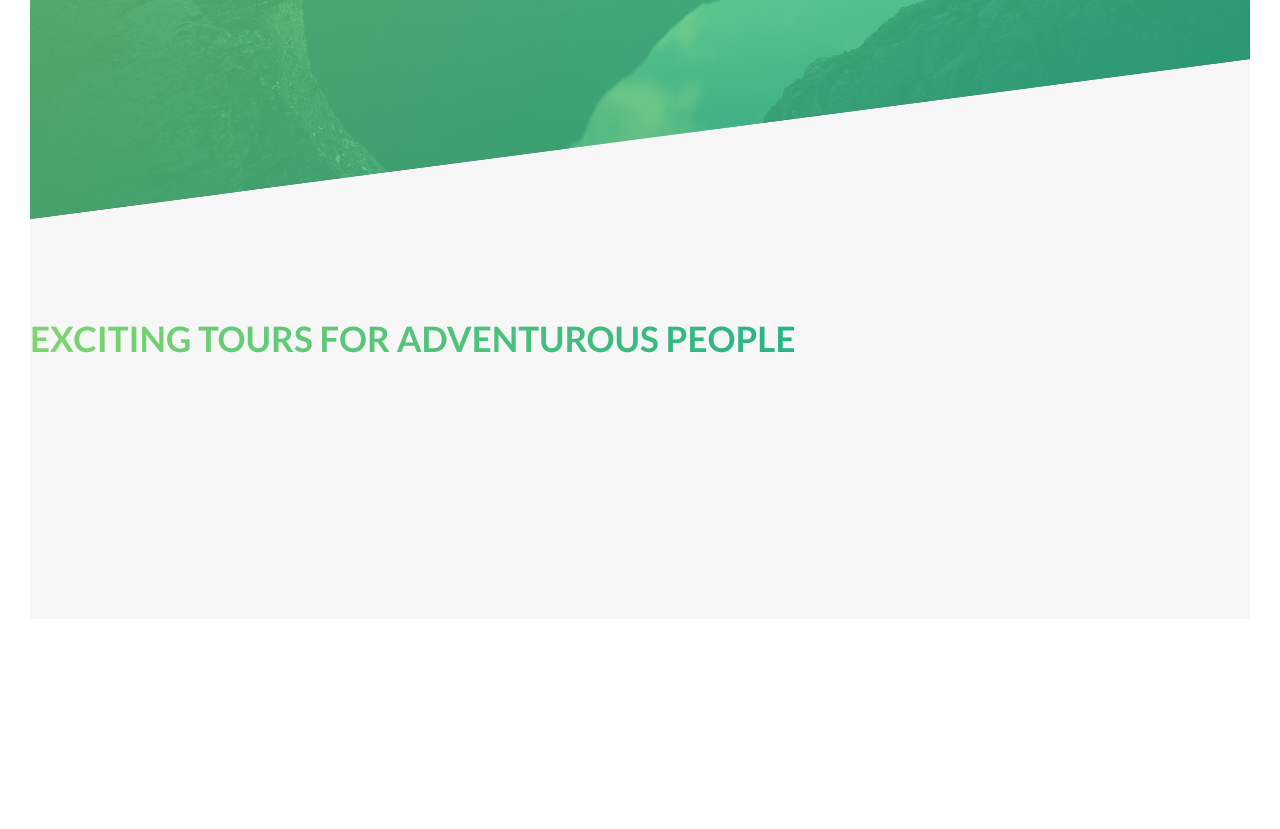
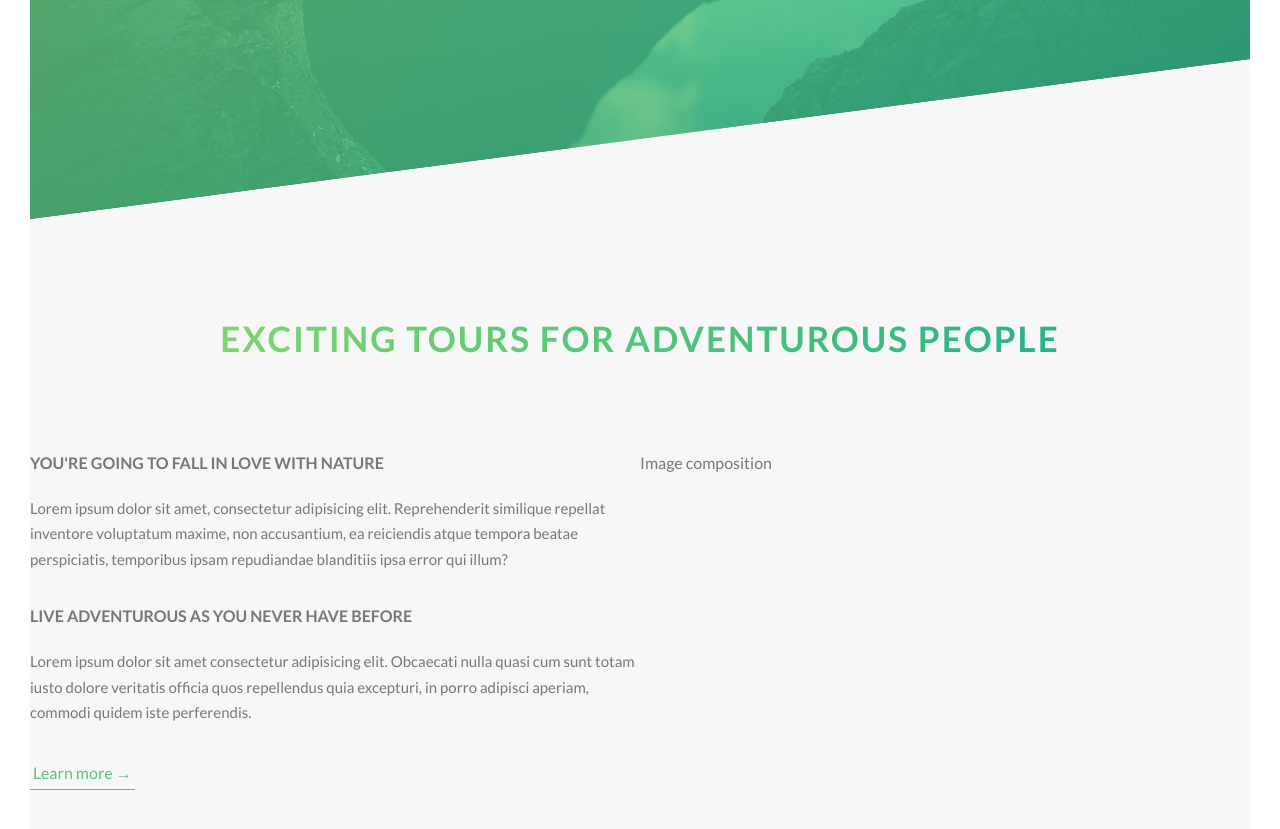
Before and after one commit to scottie-schneider/natour, a Next.js app: page /home in a window 1280 px wide. Shown: the part 571-1400 px from the top of the page. Before the commit the page ends 1220 px from the top, so only its background shows below. Built offline with nearby package versions, Linux system fonts and the light colour scheme; no server answers.

Commit message:
buttons and transforms

```diff
--- a/pages/home.js
+++ b/pages/home.js
@@ -29,13 +29,45 @@ const theme = {
 	white: '#fff',
 	black: '#000',
 	grey_light_1: '#f7f7f7',
+	// Font
+	default_font: '1.6rem',
 };
 const StyledMain = styled.main`
+	/* Animations */
+
+	/* Base */
+	.tour-marketing {
+		display: grid;
+		grid-template-columns: 1fr 1fr;
+	}
+	.btn-text {
+		&:link,
+		&:visited {
+			font-size: ${props => props.theme.default_font};
+			color: ${props => props.theme.primary};
+			display: inline-block;
+			text-decoration: none;
+			border-bottom: 1px solid ${props => props.theme.primary};
+			padding: 3px;
+			transition: all 0.2s;
+		}
+		&:hover {
+			background-color: ${props => props.theme.primary};
+			color: ${props => props.theme.white};
+			box-shadow: 0 1rem 2rem rgba(0, 0, 0, 0.15);
+			transform: translateY(-2px);
+		}
+		&:active {
+			box-shadow: 0 1rem 2rem rgba(0, 0, 0, 0.15);
+			transform: translateY(0);
+		}
+	}
 	.section-about {
 		background-color: ${props => props.theme.grey_light_1};
 		padding: 25rem 0;
 		margin-top: -20vh;
 	}
+	/* Typography */
 	.heading-secondary {
 		font-size: 3.5rem;
 		text-transform: uppercase;
@@ -53,152 +85,41 @@ const StyledMain = styled.main`
 		-webkit-background-clip: text;
 		/* 4 - text goes transparent to allow bg to show */
 		color: transparent;
+		letter-spacing: 2px;
+		transition: all 0.2s;
+		&:hover {
+			transform: skewY(2deg);
+			text-shadow: 0.5rem 1rem 2rem rgba(0, 0, 0);
+		}
+	}
+	.heading-tertiary {
+		font-size: ${props => props.theme.default_font};
+		font-weight: 700;
+		text-transform: uppercase;
+	}
+	.paragraph {
+		font-size: 1.5rem;
+		&:not(:last-child) {
+			margin-bottom: 3rem;
+		}
+	}
+	/* Utilities */
+	.u-center-text {
+		text-align: center;
+	}
+	.u-margin-bottom-big {
+		margin-bottom: 8rem;
+	}
+	.u-margin-bottom-medium {
+		margin-bottom: 6rem;
+	}
+	.u-margin-bottom-small {
+		margin-bottom: 2rem;
 	}
 `;
 const MainDiv = styled.div`
 	/* Basic reset */
 	min-height: 100vh;
-	.header {
-		height: 95vh;
-		background-size: cover;
-		background-image: url('/img/hero.jpg');
-		clip-path: polygon(0 0, 100% 0, 100% 75vh, 0% 100%);
-		position: relative;
-		.overlay {
-			height: 100%;
-			width: 100%;
-			background-image: linear-gradient(to right bottom, #7ed56f, #28b485);
-			opacity: 80%;
-			position: absolute;
-			z-index: -10;
-		}
-		.other {
-		}
-		.header__logo-box {
-			position: absolute;
-			top: 40px;
-			left: 40px;
-		}
-		.header__text-box {
-			position: absolute;
-			top: 40%;
-			left: 50%;
-			transform: translate(-50%, -50%);
-			text-align: center;
-		}
-		.header__logo {
-			height: 35px;
-		}
-		.heading-primary {
-			z-index: 5;
-			color: #fff;
-			text-transform: uppercase;
-			/* Animation shakiness fix */
-			backface-visibility: hidden;
-			margin-bottom: 60px;
-		}
-		.heading-primary-main {
-			display: block;
-			font-size: 60px;
-			font-weight: 400;
-			letter-spacing: 35px;
-			/* Animations */
-			animation-name: moveInLeft;
-			animation-duration: 1s;
-			animation-timing-function: ease-out;
-		}
-		.heading-primary-sub {
-			display: block;
-			font-size: 20px;
-			font-weight: 700;
-			letter-spacing: 17.4px;
-			/* Animations */
-			animation: moveInRight 1s ease-out;
-		}
-
-		/* Buttons */
-		.btn:link,
-		.btn:visited {
-			display: inline-block;
-			text-transform: uppercase;
-			text-decoration: none;
-			padding: 15px 40px;
-			border-radius: 100px;
-			transition: all 0.2s;
-			position: relative;
-		}
-		.btn:hover {
-			transform: translateY(-3px);
-			box-shadow: 0 10px 20px rgba(0, 0, 0, 0.2);
-		}
-		.btn:active {
-			transform: translateY(-1px);
-			box-shadow: 0 5px 10px rgba(0, 0, 0, 0.2);
-		}
-		.btn-white {
-			background-color: #fff;
-			color: #777;
-		}
-		.btn::after {
-			content: '';
-			display: inline-block;
-			height: 100%;
-			width: 100%;
-			border-radius: 100px;
-			position: absolute;
-			top: 0;
-			left: 0;
-			z-index: -1;
-			transition: all 0.4s;
-		}
-		.btn-white::after {
-			background-color: #fff;
-		}
-		.btn:hover::after {
-			transform: scaleX(1.4) scaleY(1.6);
-			opacity: 0;
-		}
-		.btn-animated {
-			animation: moveInBottom 0.5s ease-out 0.75s;
-			animation-fill-mode: backwards;
-		}
-		@keyframes moveInLeft {
-			0% {
-				opacity: 0;
-				transform: translateX(-100px);
-			}
-			80% {
-				transform: translateX(10px);
-			}
-			100% {
-				opacity: 1;
-				transform: translate(0);
-			}
-		}
-		@keyframes moveInRight {
-			0% {
-				opacity: 0;
-				transform: translateX(100px);
-			}
-			80% {
-				transform: translateX(-10px);
-			}
-			100% {
-				opacity: 1;
-				transform: translate(0);
-			}
-		}
-		@keyframes moveInBottom {
-			0% {
-				opacity: 0;
-				transform: translateY(30px);
-			}
-			100% {
-				opacity: 1;
-				transform: translate(0);
-			}
-		}
-	}
 `;
 
 export default function Home() {
@@ -248,7 +169,34 @@ export default function Home() {
 			</StyledHeader>
 			<StyledMain theme={theme}>
 				<section class="section-about">
-					<h2 class="heading-secondary">Exciting tours for adventurous people</h2>
+					<div class="u-center-text u-margin-bottom-big">
+						<h2 class="heading-secondary">Exciting tours for adventurous people</h2>
+					</div>
+					<div class="tour-marketing">
+						<div class="text">
+							<h3 class="heading-tertiary u-margin-bottom-small">
+								You're going to fall in love with nature
+							</h3>
+							<p class="paragraph">
+								Lorem ipsum dolor sit amet, consectetur adipisicing elit. Reprehenderit
+								similique repellat inventore voluptatum maxime, non accusantium, ea reiciendis
+								atque tempora beatae perspiciatis, temporibus ipsam repudiandae blanditiis
+								ipsa error qui illum?
+							</p>
+							<h3 class="heading-tertiary u-margin-bottom-small">
+								Live adventurous as you never have before
+							</h3>
+							<p class="paragraph">
+								Lorem ipsum dolor sit amet consectetur adipisicing elit. Obcaecati nulla quasi
+								cum sunt totam iusto dolore veritatis officia quos repellendus quia excepturi,
+								in porro adipisci aperiam, commodi quidem iste perferendis.
+							</p>
+							<a href="#" class="btn-text">
+								Learn more {String.fromCharCode(8594)}
+							</a>
+						</div>
+						<div class="images">Image composition</div>
+					</div>
 				</section>
 			</StyledMain>
 		</MainDiv>
```
